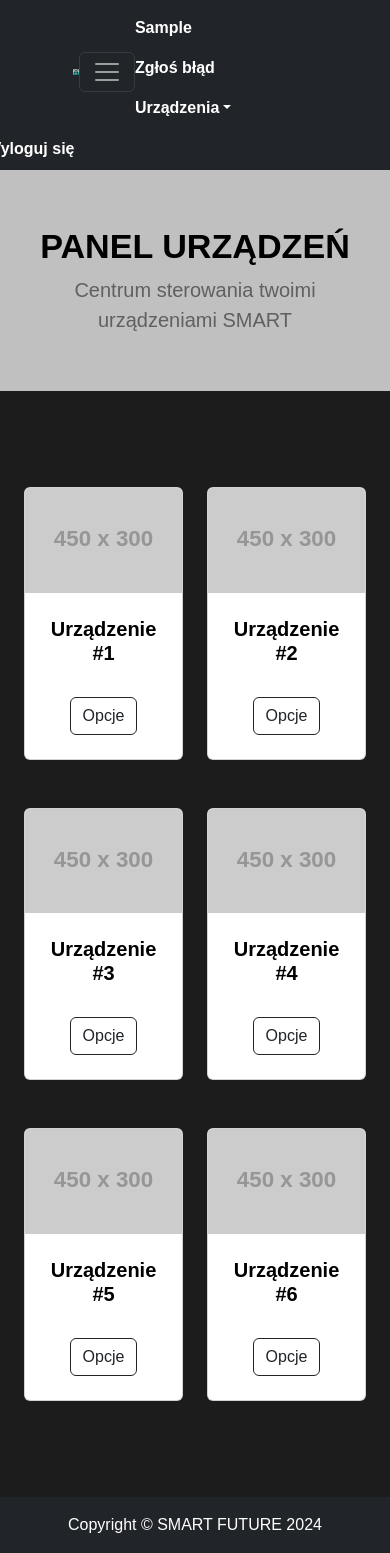
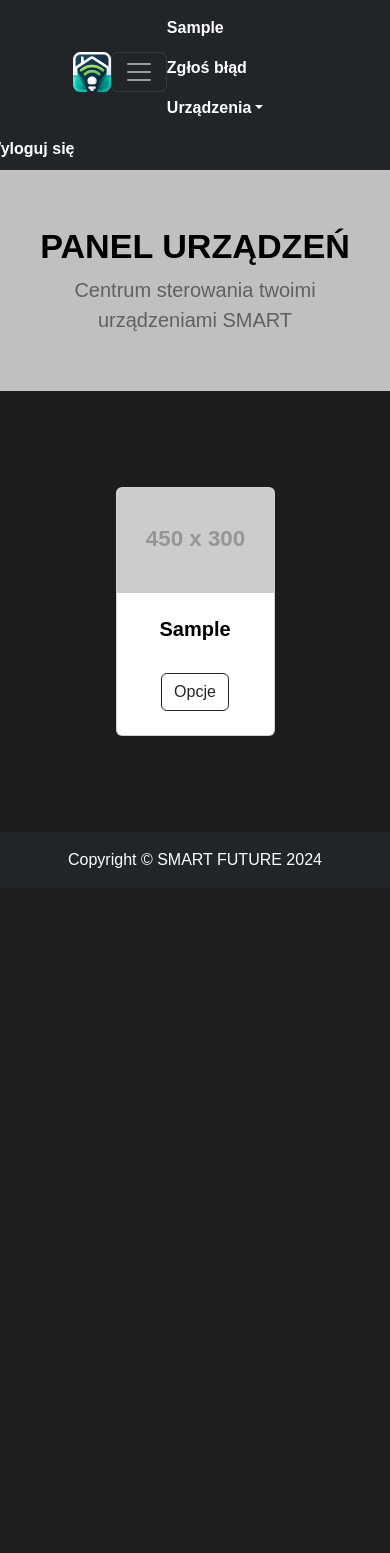
Before and after one commit to Playdovsky/Smart-Home, a PHP site: page /panel-uzytkownika/panel-uzytkownika.php in a window 390 px wide. After the commit the page ends 868 px from the top, so only its background shows below. Run offline with PHP 8.4, Linux system fonts and the light colour scheme; the visitor is signed in with stand-in values (Sample User, id 1); tables that the repository leaves empty or names only in its code hold one stand-in row (values such as "Sample post"); grey boxes labelled with a size stand in for pictures from a placeholder-image service; some libraries are stand-ins or nearby versions.

Commit message:
User smart devices + responisve design tweaks

```diff
--- a/css/responsive.css
+++ b/css/responsive.css
@@ -1,6 +1,21 @@
-@media (max-width: 1300px) {}
+@media (max-width: 1920px){
+  #logo-image {
+    height: 40px;
+    width: auto;
+    margin-left: 25px;
+  }
+}
 
-@media (max-width: 1120px) {}
+@media (max-width: 1300px) {
+}
+
+@media (max-width: 1120px) {
+  #logo-image {
+    height: 40px;
+    width: auto;
+    margin-left: 25px;
+  }
+}
 
 @media (max-width: 992px) {
   .long_section {
@@ -112,6 +131,11 @@
     margin: 0 5px;
   }
 
+  #logo-image {
+    height: 40px;
+    width: auto;
+    margin-left: 25px;
+  }
 }
 
 @media (max-width: 576px) {
--- a/css/style.css
+++ b/css/style.css
@@ -71,12 +71,6 @@
           flex-direction: column;
 }
 
-#logo-image{
-  height: 2%;
-  width: 2%;
-  margin-left: 25px;
-}
-
 .sub_page .hero_area {
   min-height: auto;
 }
@@ -142,6 +136,7 @@
   color: white;
   margin-left: 25px;
   text-transform: uppercase;
+  text-align: left;
 }
 
 .custom_nav-container {
--- a/panel-uzytkownika/panel-uzytkownika.php
+++ b/panel-uzytkownika/panel-uzytkownika.php
@@ -13,12 +13,14 @@
         <link rel="icon" href="../images/fevicon.png" type="image/gif" />
         <link href="../css/font-awesome.min.css" rel="stylesheet" />
         <link href="../css/style.css" rel="stylesheet" />
+        <link href="../css/responsive.css?v=1.0" rel="stylesheet" />
+        <!--<link href="css/styles.css" rel="stylesheet" />-->
     </head>
     <body>
         <!-- Navigation-->
         <nav class="navbar navbar-expand-lg navbar-dark bg-dark">
             <div class="container px-5 ms-xl-2">
-                <img src="../images/fevicon.png" id="logo-image">
+                <img src="../images/fevicon.png" id="logo-image" class="img-fluid">
                 <button class="navbar-toggler" type="button" data-bs-toggle="collapse" data-bs-target="#navbarSupportedContent" aria-controls="navbarSupportedContent" aria-expanded="false" aria-label="Toggle navigation"><span class="navbar-toggler-icon"></span></button>
                 <ul class="navbar-nav me-auto mb-2 mb-lg-0 ms-lg-2">
 
@@ -82,9 +84,38 @@
         </header>
         <!-- Section-->
         <section class="py-5">
-            <div class="container px-4 px-lg-5 mt-5">
-                <div class="row gx-4 gx-lg-5 row-cols-2 row-cols-md-3 row-cols-xl-3 justify-content-center">
-                    <div class="col mb-5">
+
+            <?php
+                session_start();
+                $user_id = $_SESSION['user_id'];
+
+                $servername = "localhost";
+                $username = "2025_mpalka21";
+                $password = "palka_majczyk";
+                $dbname = "2025_mpalka21";
+
+                $conn = new mysqli($servername, $username, $password, $dbname);
+
+                if ($conn->connect_error) {
+                    die("Connection failed: " . $conn->connect_error);
+                }
+
+                $sql = "SELECT ss.Nazwa
+                        FROM tbl_SprzetUzytkownikow su
+                        JOIN tbl_SprzetSmart ss
+                        ON su.ID_SprzetSmart = ss.ID_SprzetSmart
+                        WHERE su.ID_Uzytkownika = ?";
+
+                $stmt = $conn->prepare($sql);
+                $stmt->bind_param("i", $user_id);
+                $stmt->execute();
+                $result = $stmt->get_result();
+
+                if ($result->num_rows > 0) {
+                    echo '<div class="container px-4 px-lg-5 mt-5">';
+                    echo '<div class="row gx-4 gx-lg-5 row-cols-2 row-cols-md-3 row-cols-xl-3 justify-content-center">';
+                    while($row = $result->fetch_assoc()) {
+                        echo '<div class="col mb-5">
                                 <div class="card h-100">
                                     <!-- Product image-->
                                     <img class="card-img-top" src="https://dummyimage.com/450x300/dee2e6/6c757d.jpg" alt="..." />
@@ -92,7 +123,7 @@
                                     <div class="card-body p-4">
                                         <div class="text-center">
                                             <!-- Product name-->
-                                    <h5 class="fw-bolder text-black">Urządzenie #1</h5>
+                                            <h5 class="fw-bolder text-black">' . htmlspecialchars($row['Nazwa']) . '</h5>
                                         </div>
                                     </div>
                                     <!-- Product actions-->
@@ -100,95 +131,18 @@
                                         <div class="text-center"><a class="btn btn-outline-dark mt-auto" href="#">Opcje</a></div>
                                     </div>
                                 </div>
-                    </div>
-                    <div class="col mb-5">
-                        <div class="card h-100">
-                            <!-- Product image-->
-                            <img class="card-img-top" src="https://dummyimage.com/450x300/dee2e6/6c757d.jpg" alt="..." />
-                            <!-- Product details-->
-                            <div class="card-body p-4">
-                                <div class="text-center">
-                                    <!-- Product name-->
-                                    <h5 class="fw-bolder text-black">Urządzenie #2</h5>
-                                </div>
-                            </div>
-                            <!-- Product actions-->
-                            <div class="card-footer p-4 pt-0 border-top-0 bg-transparent">
-                                <div class="text-center"><a class="btn btn-outline-dark mt-auto" href="#">Opcje</a></div>
-                            </div>
-                        </div>
-                    </div>
-                    <div class="col mb-5">
-                        <div class="card h-100">
-                            <!-- Product image-->
-                            <img class="card-img-top" src="https://dummyimage.com/450x300/dee2e6/6c757d.jpg" alt="..." />
-                            <!-- Product details-->
-                            <div class="card-body p-4">
-                                <div class="text-center">
-                                    <!-- Product name-->
-                                    <h5 class="fw-bolder text-black">Urządzenie #3</h5>
-                                </div>
-                            </div>
-                            <!-- Product actions-->
-                            <div class="card-footer p-4 pt-0 border-top-0 bg-transparent">
-                                <div class="text-center"><a class="btn btn-outline-dark mt-auto" href="#">Opcje</a></div>
-                            </div>
-                        </div>
-                    </div>
-                    <div class="col mb-5">
-                        <div class="card h-100">
-                            <!-- Product image-->
-                            <img class="card-img-top" src="https://dummyimage.com/450x300/dee2e6/6c757d.jpg" alt="..." />
-                            <!-- Product details-->
-                            <div class="card-body p-4">
-                                <div class="text-center">
-                                    <!-- Product name-->
-                                    <h5 class="fw-bolder text-black">Urządzenie #4</h5>
-                                    <!-- Product reviews-->
-                                </div>
-                            </div>
-                            <!-- Product actions-->
-                            <div class="card-footer p-4 pt-0 border-top-0 bg-transparent">
-                                <div class="text-center"><a class="btn btn-outline-dark mt-auto" href="#">Opcje</a></div>
-                            </div>
-                        </div>
-                    </div>
-                    <div class="col mb-5">
-                        <div class="card h-100">
-                            <!-- Product image-->
-                            <img class="card-img-top" src="https://dummyimage.com/450x300/dee2e6/6c757d.jpg" alt="..." />
-                            <!-- Product details-->
-                            <div class="card-body p-4">
-                                <div class="text-center">
-                                    <!-- Product name-->
-                                    <h5 class="fw-bolder text-black">Urządzenie #5</h5>
-                                </div>
-                            </div>
-                            <!-- Product actions-->
-                            <div class="card-footer p-4 pt-0 border-top-0 bg-transparent">
-                                <div class="text-center"><a class="btn btn-outline-dark mt-auto" href="#">Opcje</a></div>
-                            </div>
-                        </div>
-                    </div>
-                    <div class="col mb-5">
-                        <div class="card h-100">
-                            <!-- Product image-->
-                            <img class="card-img-top" src="https://dummyimage.com/450x300/dee2e6/6c757d.jpg" alt="..." />
-                            <!-- Product details-->
-                            <div class="card-body p-4">
-                                <div class="text-center">
-                                    <!-- Product name-->
-                                    <h5 class="fw-bolder text-black">Urządzenie #6</h5>
-                                </div>
-                            </div>
-                            <!-- Product actions-->
-                            <div class="card-footer p-4 pt-0 border-top-0 bg-transparent">
-                                <div class="text-center"><a class="btn btn-outline-dark mt-auto" href="#">Opcje</a></div>
-                            </div>
-                        </div>
-                    </div>
-                </div>
-            </div>
+                            </div>';
+                    }
+                    echo '</div>';
+                    echo '</div>';
+                } else {
+                    echo "Brak urządzeń dla tego użytkownika.";
+                }
+
+                $stmt->close();
+                $conn->close();
+            ?>
+
         </section>
         <!-- Footer-->
         <footer class="py-3 bg-dark">
```
Also changed, not shown: other parts of css/responsive.css (+30 -16 lines), index.php (+3 -5 lines). Lines whose indentation alone changed are shown as unchanged.
